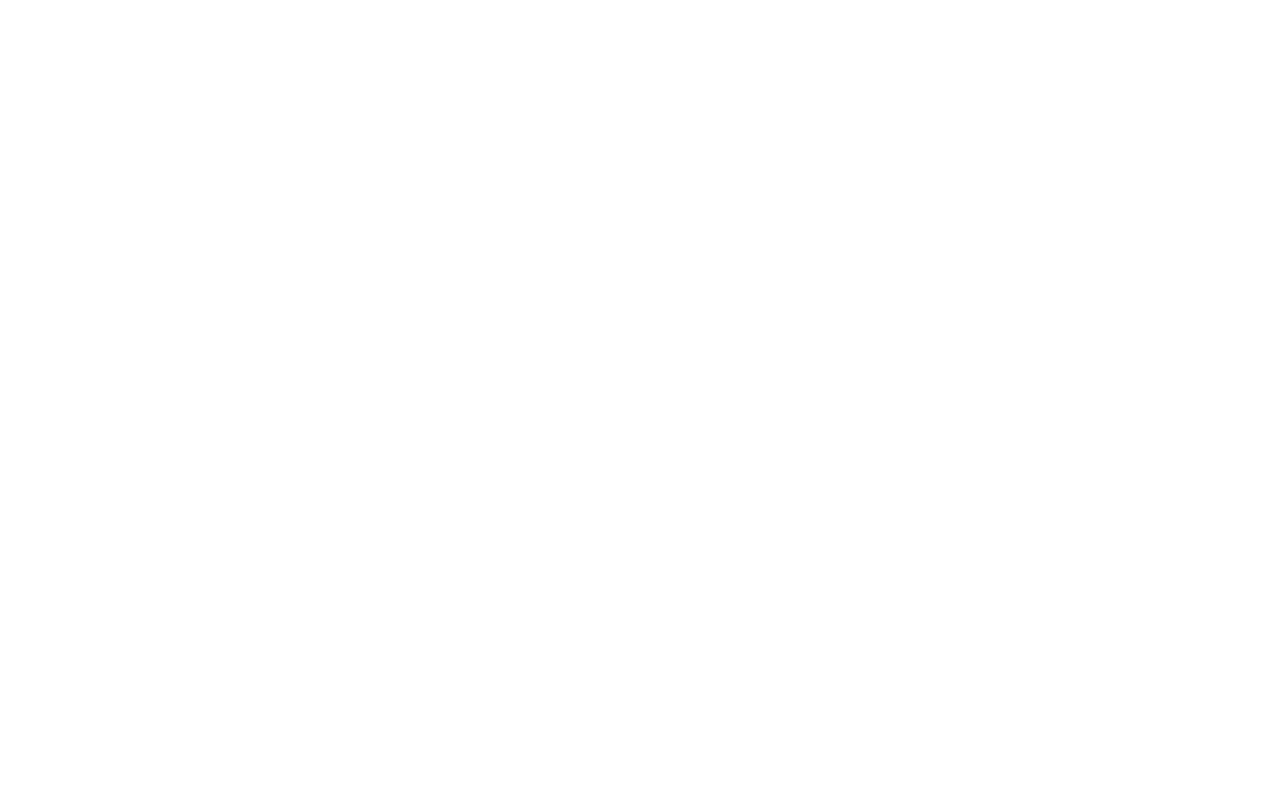
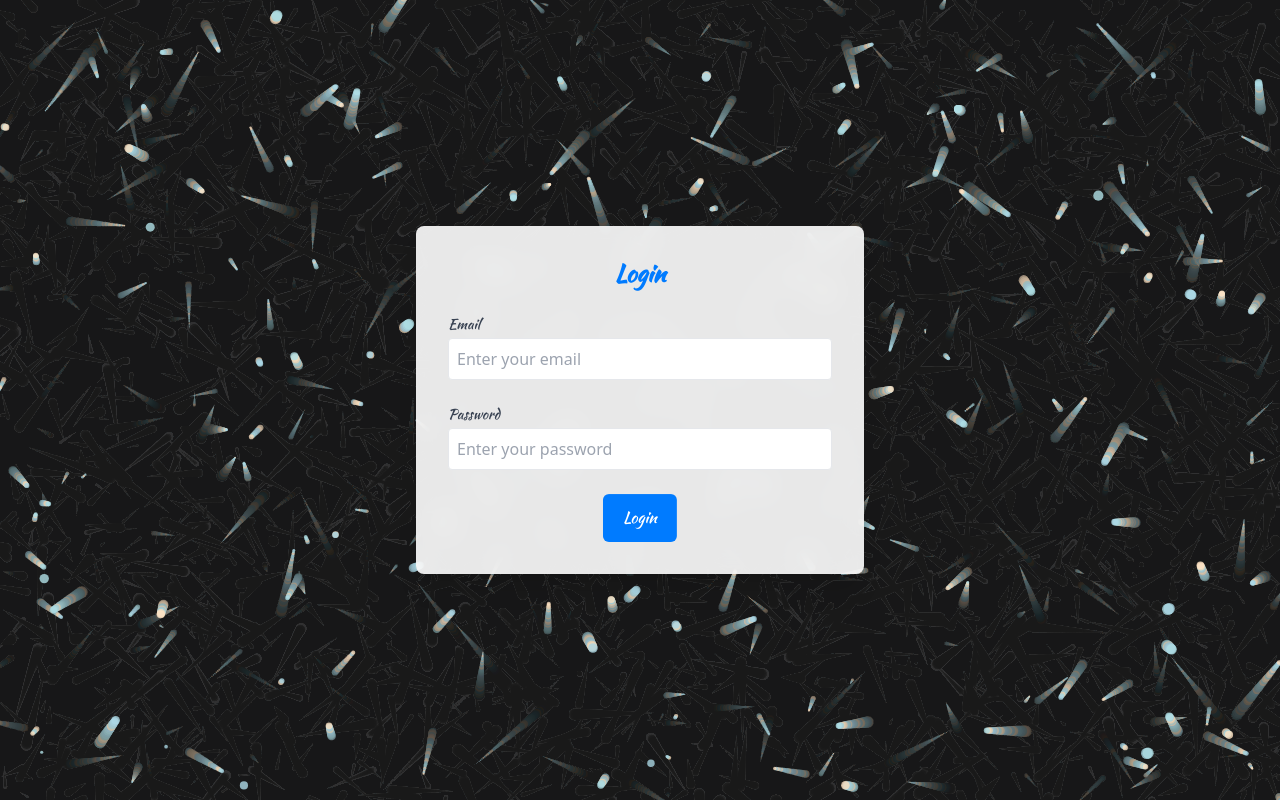
Before and after one commit to GordonGichini/vigilant-eureka, a React (Vite) app: page /login in a window 1280 px wide. Before the commit this address had no page. Built offline with nearby package versions, Linux system fonts and the light colour scheme.

Commit message:
login and register forms

```diff
--- a/src/App.jsx
+++ b/src/App.jsx
@@ -1,6 +1,8 @@
 import { BrowserRouter as Router, Routes, Route } from 'react-router-dom'
 import CreatePortfolio from './components/Create'
 import Portfolio from './components/Portfolio'
+import Login from './components/Login'
+import Register from './components/Register'
 
 function App() {
   return (
@@ -8,6 +10,8 @@
       <Routes>
         <Route path="/home" element={<Portfolio />} />
         <Route path="/create-portfolio" element={<CreatePortfolio />} />
+        <Route path="/login" element={<Login />} />
+        <Route path="/register" element={<Register />} />
       </Routes>
     </Router>
   )
--- /dev/null
+++ b/src/components/AuthForm.jsx
@@ -0,0 +1,76 @@
+import React, { useState } from 'react'
+import ParticleBg from './ParticleBg';
+import Button from './Button';
+
+const AuthForm = ({ title, onSubmit }) => {
+    const [formData, setFormData] = useState({ email: '', password: '' });
+    const [errors, setErrors] = useState({});
+
+    const handleChange = (e) => {
+        const { name, value } = e.target;
+        setFormData({ ...formData, [name]: value });
+    };
+
+    const validateForm = () => {
+        const newErrors = {};
+        if (!formData.email) newErrors.email = 'Email is required.';
+        if (!formData.password) newErrors.password = 'Password is required.';
+        setErrors(newErrors);
+        return Object.keys(newErrors).length === 0;
+    };
+
+    const handleSubmit = (e) => {
+        e.preventDefault();
+        if (!validateForm()) return;
+        onSubmit(formData);
+    };
+
+    return (
+        <div className="relative min-h-screen flex items-center justify-center bg-gray-100">
+            <ParticleBg />
+          <div className="max-w-md w-full bg-white bg-opacity-90 backdrop-blur-md p-8 rounded-lg shadow-xl">
+            <h1 className="text-2xl font-kaushan text-center text-primary mb-6">{title}</h1>
+            <form onSubmit={handleSubmit} className="space-y-6">
+              <div>
+                <label htmlFor="email" className="block text-sm font-kaushan text-gray-700 mb-1">
+                  Email
+                </label>
+                <input
+                  type="email"
+                  name="email"
+                  placeholder="Enter your email"
+                  value={formData.email}
+                  onChange={handleChange}
+                  className="border p-2 rounded w-full"
+                />
+                {errors.email && <p className="text-red-500 text-sm">{errors.email}</p>}
+              </div>
+              <div>
+                <label htmlFor="password" className="block text-sm font-kaushan text-gray-700 mb-1">
+                  Password
+                </label>
+                <input
+                  type="password"
+                  name="password"
+                  placeholder="Enter your password"
+                  value={formData.password}
+                  onChange={handleChange}
+                  className="border p-2 rounded w-full"
+                />
+                {errors.password && <p className="text-red-500 text-sm">{errors.password}</p>}
+              </div>
+              <div className="flex justify-center">
+              <Button
+                type="submit"
+                className="w-full bg-primary text-white py-2 rounded font-bold hover:bg-primary-dark transition duration-300"
+              >
+                {title}
+              </Button>
+              </div>
+            </form>
+          </div>
+        </div>
+      );
+}
+
+export default AuthForm
--- /dev/null
+++ b/src/components/Login.jsx
@@ -0,0 +1,31 @@
+import React from 'react'
+import AuthForm from './AuthForm'
+
+const Login = () => {
+    const handleLogin = async (formData) => {
+        try {
+            const response = await fetch('/api/login', {
+                method: 'POST',
+                headers: { 'Content-Type': 'application/json' },
+                body: JSON.stringify(formData),
+            });
+
+            if(response.ok) {
+                const { token } = await response.json(); // Get the JWT from the response
+                localStorage.setItem('token', token); // Store the JWT in localStorage
+                alert('Login successfully');
+            } else {
+                const error = await response.json();
+                alert(error.message || 'Login failed');
+            }
+        } catch (error) {
+            console.error('Error logging in:', error);
+            alert('Something went wrong, Try Again');
+        }
+    }
+  return (
+    <AuthForm title="Login" onSubmit={handleLogin} />
+  )
+}
+
+export default Login
--- /dev/null
+++ b/src/components/Register.jsx
@@ -0,0 +1,29 @@
+import React from 'react';
+import AuthForm from './AuthForm';
+
+const Register = () => {
+    const handleRegister = async (formData) => {
+        try {
+            const response = await fetch('/api/register', {
+                method: 'POST',
+                headers: { 'Content-Type': 'application/json' },
+                body: JSON.stringify(formData),
+            });
+            if (response.ok) {
+                alert('Registration successful! Log In');
+            } else {
+                const error = await response.json();
+                alert(error.message || 'Registration failed');
+            }
+
+        } catch (error) {
+            console.error("Error registering:", error);
+            alert('Something went wrong, Try again');
+        }
+    }
+  return (
+    <AuthForm title="Register" onSubmit={handleRegister} />
+  )
+}
+
+export default Register
```
